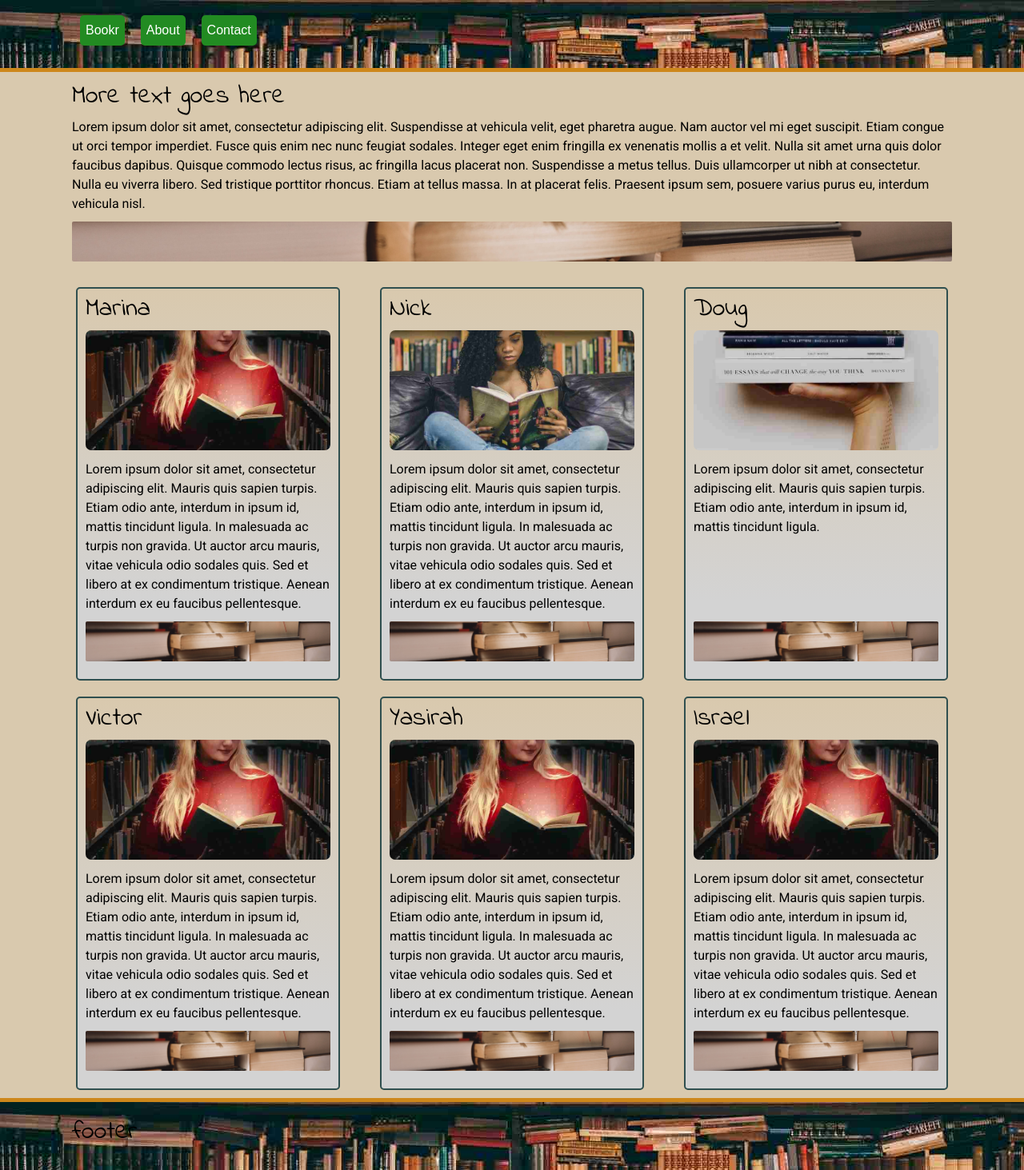
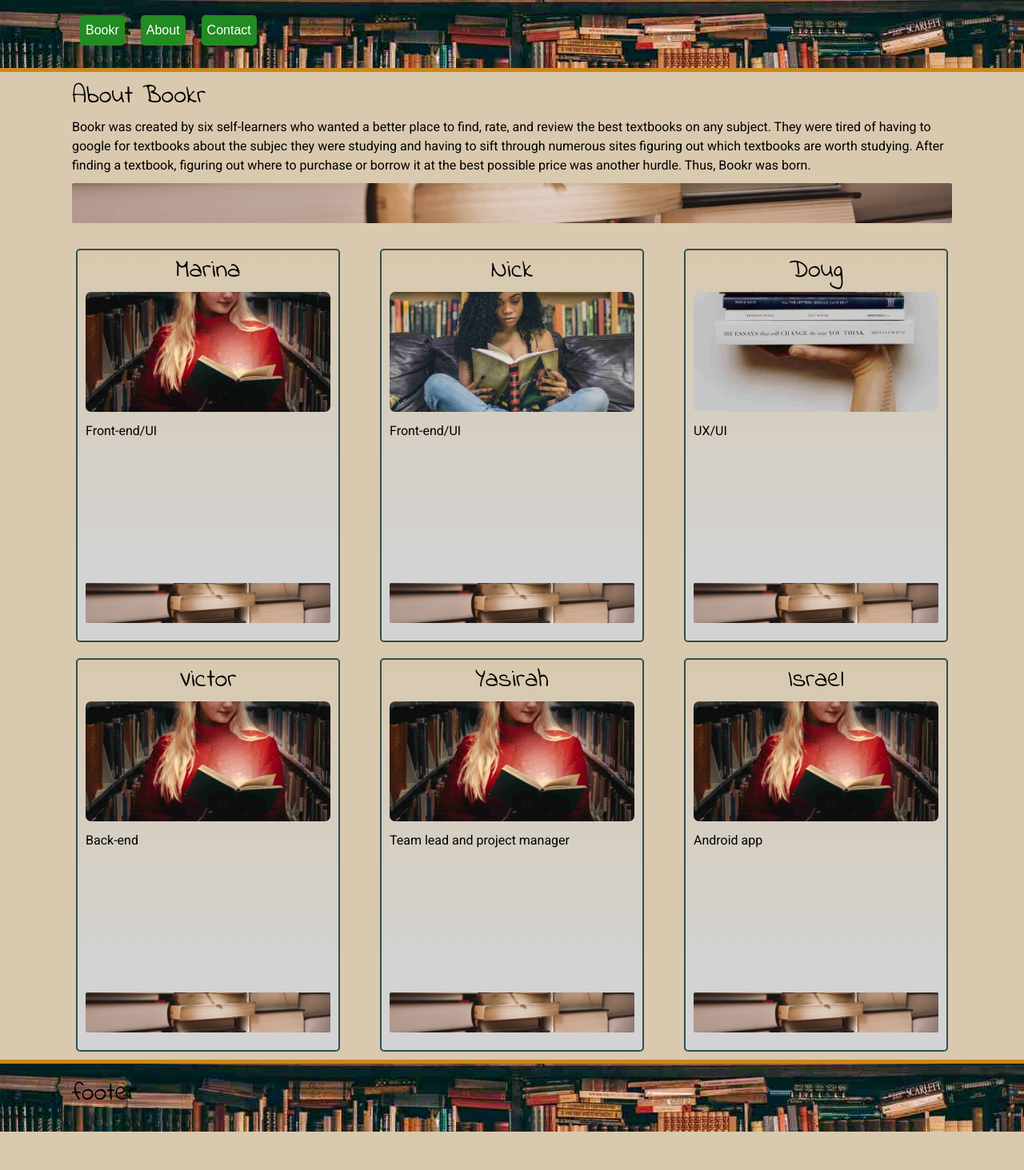
Before and after one commit to MarinaBaskova/build-bookr-UI, a plain HTML site: page about.html in a window 1280 px wide. Shown: the whole page at 80% size. After the commit the page ends 1415 px from the top, so only its background shows below. Drawn offline with Linux system fonts and the light colour scheme.

Commit message:
more text

```diff
--- a/about.html
+++ b/about.html
@@ -22,44 +22,44 @@
     <div class="genericContainer">
     <section class="features">
             <section class="fullWidthBox">
-	<h2>More text goes here</h2>
-	<p>Lorem ipsum dolor sit amet, consectetur adipiscing elit. Suspendisse at vehicula velit, eget pharetra augue. Nam auctor vel mi eget suscipit. Etiam congue ut orci tempor imperdiet. Fusce quis enim nec nunc feugiat sodales. Integer eget enim fringilla ex venenatis mollis a et velit. Nulla sit amet urna quis dolor faucibus dapibus. Quisque commodo lectus risus, ac fringilla lacus placerat non. Suspendisse a metus tellus. Duis ullamcorper ut nibh at consectetur. Nulla eu viverra libero. Sed tristique porttitor rhoncus. Etiam at tellus massa. In at placerat felis. Praesent ipsum sem, posuere varius purus eu, interdum vehicula nisl. </p>
+	<h2>About Bookr</h2>
+	<p>Bookr was created by six self-learners who wanted a better place to find, rate, and review the best textbooks on any subject. They were tired of having to google for textbooks about the subjec they were studying and having to sift through numerous sites figuring out which textbooks are worth studying. After finding a textbook, figuring out where to purchase or borrow it at the best possible price was another hurdle. Thus, Bookr was born.</p>
 	<img class="stuff" src="img/books.jpg">
 	    </section>
 	          <section class="featureOne featureTrio">
 	<h2>Marina</h2>
 	<img src="img/readingbook2.jpg">
-	<p>Lorem ipsum dolor sit amet, consectetur adipiscing elit. Mauris quis sapien turpis. Etiam odio ante, interdum in ipsum id, mattis tincidunt ligula. In malesuada ac turpis non gravida. Ut auctor arcu mauris, vitae vehicula odio sodales quis. Sed et libero at ex condimentum tristique. Aenean interdum ex eu faucibus pellentesque. </p>
+	<p>Front-end/UI</p>
 	<img class="stuff" src="img/books.jpg">
       </section>
       <section class="featureTwo featureTrio">
 	<h2>Nick</h2>
 	<img src="img/readingbook.jpg">
-	<p>Lorem ipsum dolor sit amet, consectetur adipiscing elit. Mauris quis sapien turpis. Etiam odio ante, interdum in ipsum id, mattis tincidunt ligula. In malesuada ac turpis non gravida. Ut auctor arcu mauris, vitae vehicula odio sodales quis. Sed et libero at ex condimentum tristique. Aenean interdum ex eu faucibus pellentesque. </p>
+	<p>Front-end/UI</p>
 	<img class="stuff" src="img/books.jpg">
       </section>
       <section class="featureThree featureTrio">
 	<h2>Doug</h2>
 	<img src="img/holdingbook.jpg">
-	<p>Lorem ipsum dolor sit amet, consectetur adipiscing elit. Mauris quis sapien turpis. Etiam odio ante, interdum in ipsum id, mattis tincidunt ligula.</p>
+	<p>UX/UI</p>
 	<img class="stuff" src="img/books.jpg">
       </section>
             <section class="featureOne featureTrio">
 	<h2>Victor</h2>
 	<img src="img/readingbook2.jpg">
-	<p>Lorem ipsum dolor sit amet, consectetur adipiscing elit. Mauris quis sapien turpis. Etiam odio ante, interdum in ipsum id, mattis tincidunt ligula. In malesuada ac turpis non gravida. Ut auctor arcu mauris, vitae vehicula odio sodales quis. Sed et libero at ex condimentum tristique. Aenean interdum ex eu faucibus pellentesque. </p>
+	<p>Back-end</p>
 	<img class="stuff" src="img/books.jpg">
 	    </section>
 	          <section class="featureOne featureTrio">
 	<h2>Yasirah</h2>
 	<img src="img/readingbook2.jpg">
-	<p>Lorem ipsum dolor sit amet, consectetur adipiscing elit. Mauris quis sapien turpis. Etiam odio ante, interdum in ipsum id, mattis tincidunt ligula. In malesuada ac turpis non gravida. Ut auctor arcu mauris, vitae vehicula odio sodales quis. Sed et libero at ex condimentum tristique. Aenean interdum ex eu faucibus pellentesque. </p>
+	<p>Team lead and project manager</p>
 	<img class="stuff" src="img/books.jpg">
 		  </section>
 		        <section class="featureOne featureTrio">
 	<h2>Israel</h2>
 	<img src="img/readingbook2.jpg">
-	<p>Lorem ipsum dolor sit amet, consectetur adipiscing elit. Mauris quis sapien turpis. Etiam odio ante, interdum in ipsum id, mattis tincidunt ligula. In malesuada ac turpis non gravida. Ut auctor arcu mauris, vitae vehicula odio sodales quis. Sed et libero at ex condimentum tristique. Aenean interdum ex eu faucibus pellentesque. </p>
+	<p>Android app</p>
 	<img class="stuff" src="img/books.jpg">
       </section>
     </section>
--- a/less/features.less
+++ b/less/features.less
@@ -80,6 +80,9 @@
     p {
 	height: 202px;
     }
+    h2 {
+	text-align: center;
+    }
 
     @media @tablet {
 	margin-left: 0em;
```
Also changed, not shown: css/index.css.
